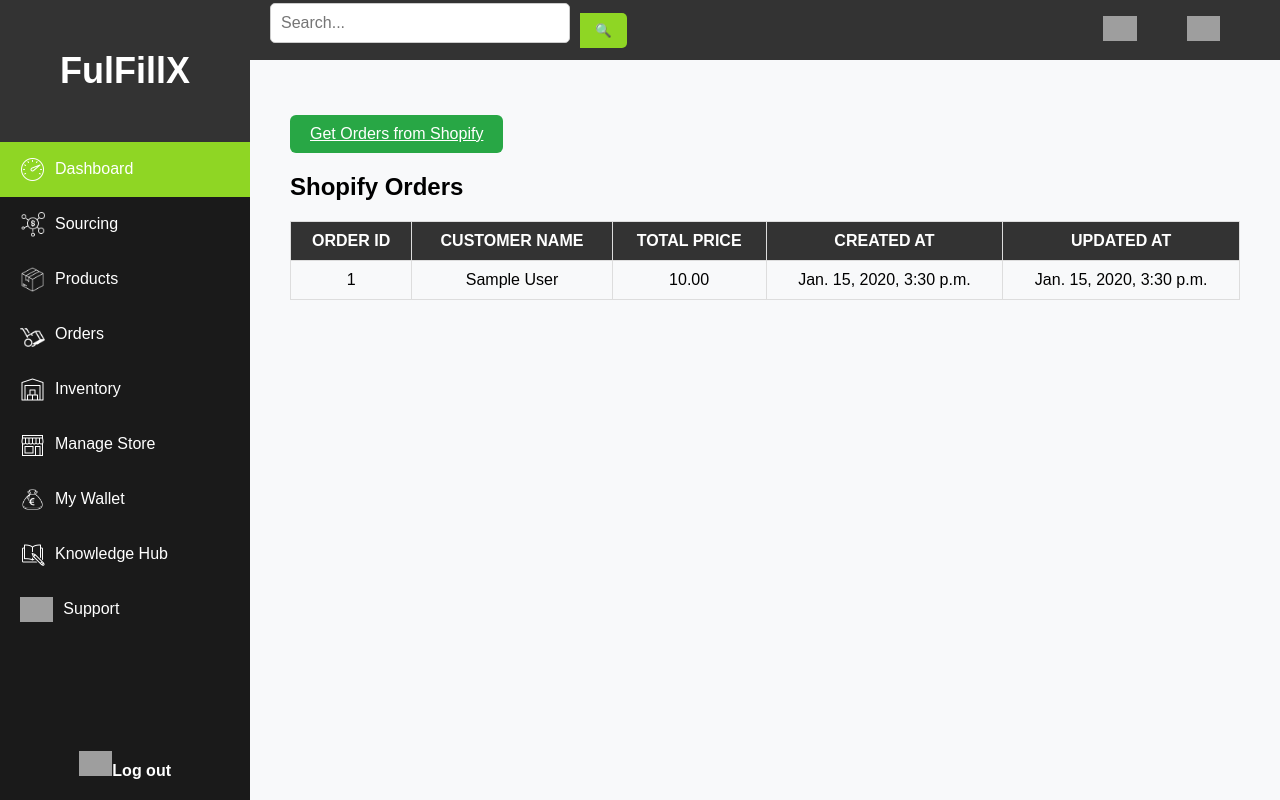
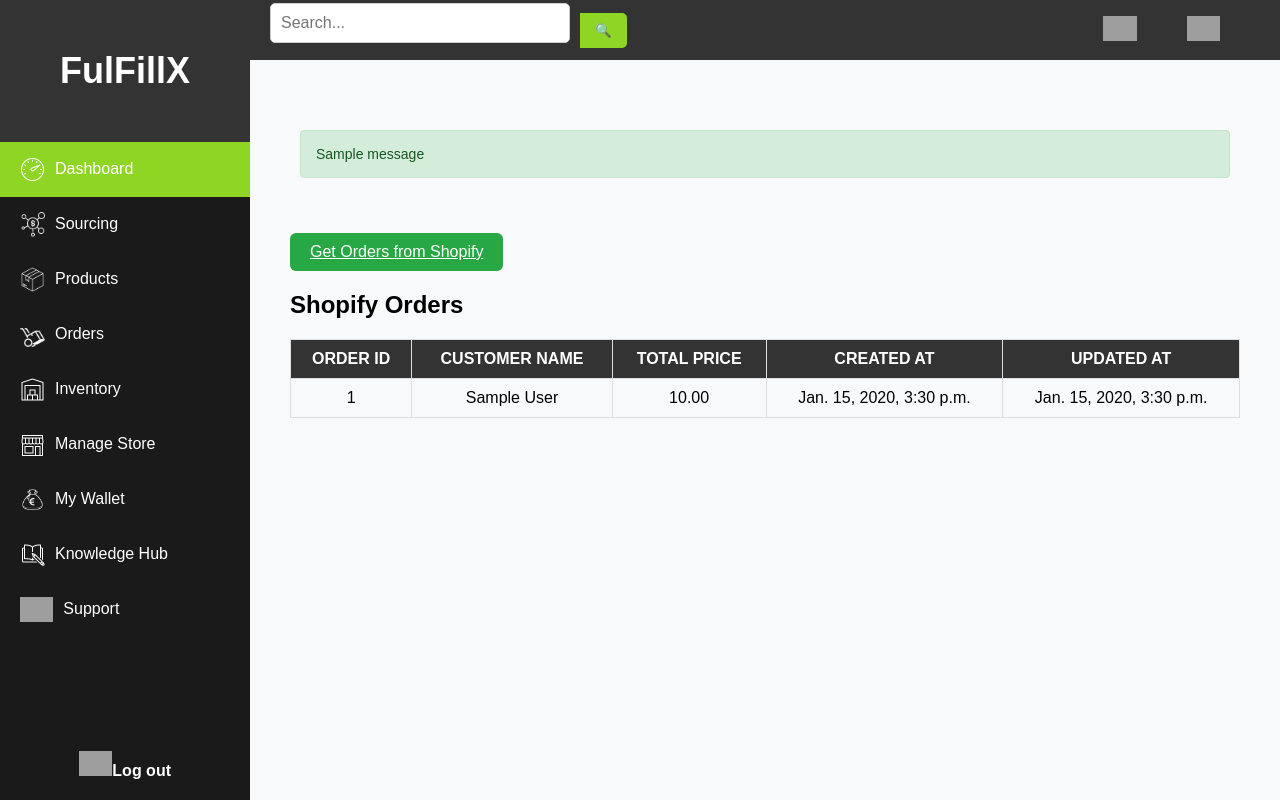
Before and after one commit to dracolich2000/fulfillx, a Django app: template templates/user/orders.html in a window 1280 px wide. Run offline with Django 5.2, Linux system fonts and the light colour scheme; the template is opened without the code that fills it: values that come from a table or form of the project are taken from there, others are empty; tables that the repository leaves empty hold one stand-in row (values such as "Sample post"); one stand-in notice (Sample message) is shown; grey boxes are pictures that could not be loaded.

Commit message:
testing orders

```diff
--- a/templates/user/orders.html
+++ b/templates/user/orders.html
@@ -8,9 +8,20 @@
 {% endblock %}
 
 {% block content %}
+{% if messages %}
+    <div class="messages">
+        {% for message in messages %}
+            <div class="alert {% if message.tags %}alert-{{ message.tags }}{% endif %}">
+                {{ message }}
+            </div>
+        {% endfor %}
+    </div>
+{% endif %}
+
 <div id="fetch-orders-container">
     <a href="{% url 'fetch_shopify_orders' %}" id="fetch-orders-link" class="btn btn-primary">Get Orders from Shopify</a>
 </div>
+
 <div class="order-container">
     <h2>Shopify Orders</h2>
     <table id="ordersTable" class="orders-table">
```
